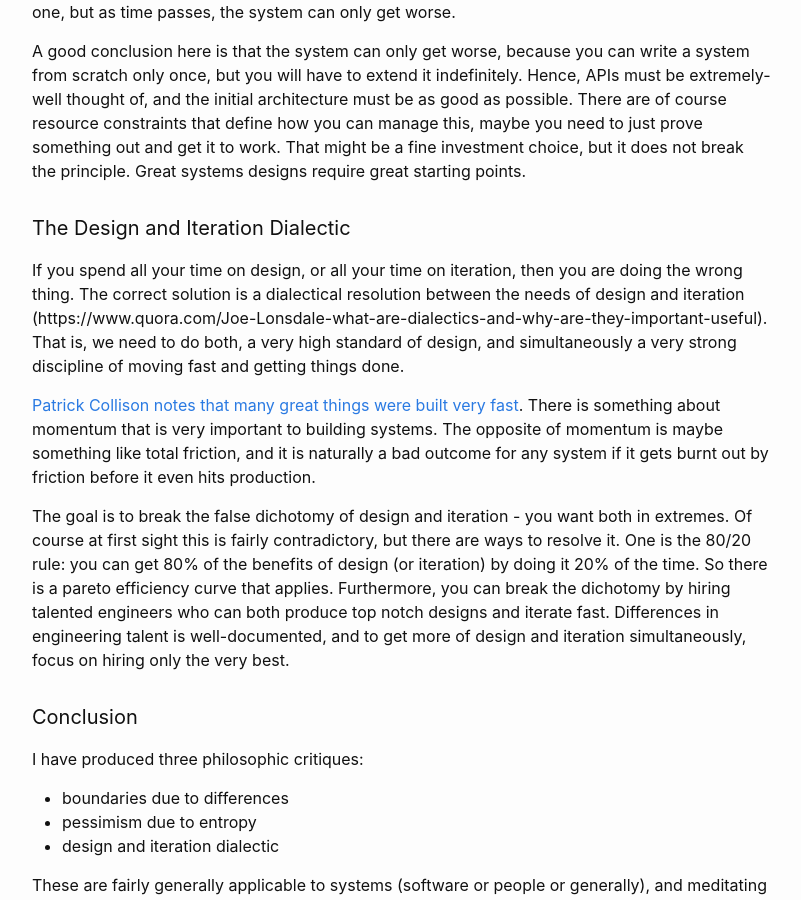
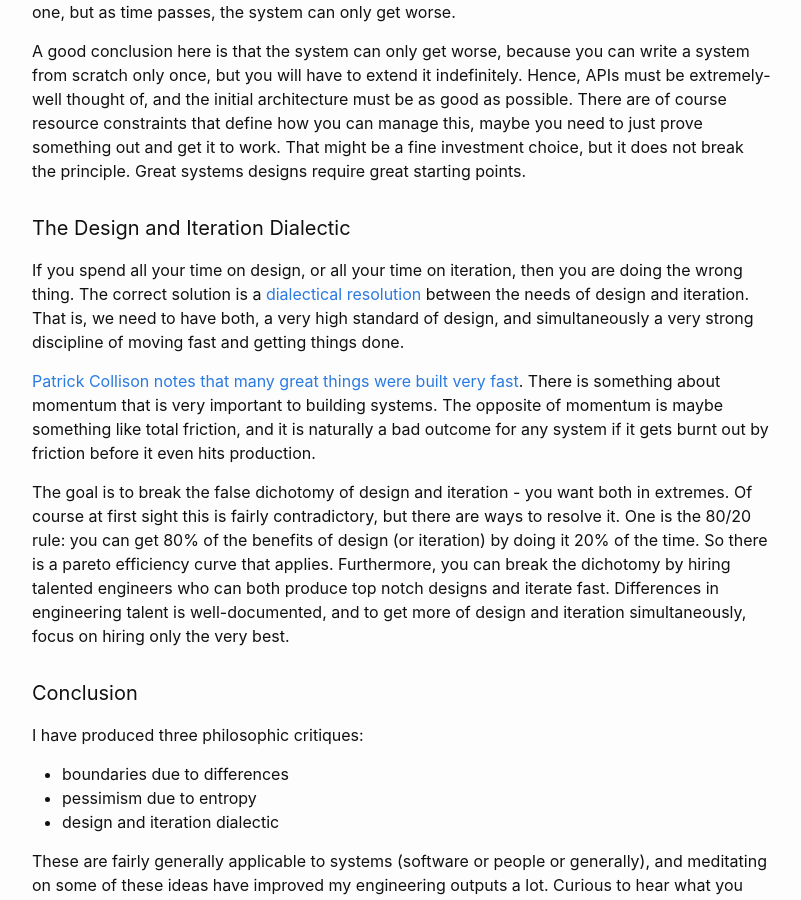
Before and after one commit to abhay-venkatesh/abhay-venkatesh.github.io, a Jekyll site: the page built from _posts/2020-06-20-system-design.md, in a window 1280 px wide and 900 px high, scrolled down 2723 px. Shown: the whole window, without its empty margins (238-1039 px from the left). Built offline with Jekyll 4.4.1, drawn with Linux system fonts in a browser that asks for light colours; some of the changed text lies outside the part shown.

Commit message:
fix link

```diff
--- a/_posts/2020-06-20-system-design.md
+++ b/_posts/2020-06-20-system-design.md
@@ -63,7 +63,7 @@ A good conclusion here is that the system can only get worse, because you can wr
 
 #### The Design and Iteration Dialectic
 
-If you spend all your time on design, or all your time on iteration, then you are doing the wrong thing. The correct solution is a dialectical resolution between the needs of design and iteration (https://www.quora.com/Joe-Lonsdale-what-are-dialectics-and-why-are-they-important-useful). That is, we need to do both, a very high standard of design, and simultaneously a very strong discipline of moving fast and getting things done.
+If you spend all your time on design, or all your time on iteration, then you are doing the wrong thing. The correct solution is a [dialectical resolution](https://www.quora.com/Joe-Lonsdale-what-are-dialectics-and-why-are-they-important-useful) between the needs of design and iteration. That is, we need to have both, a very high standard of design, and simultaneously a very strong discipline of moving fast and getting things done.
 
 [Patrick Collison notes that many great things were built very fast](https://patrickcollison.com/fast). There is something about momentum that is very important to building systems. The opposite of momentum is maybe something like total friction, and it is naturally a bad outcome for any system if it gets burnt out by friction before it even hits production.
 
```
Also changed, not shown: other parts of _posts/2020-06-20-system-design.md (+1 -1 lines).
